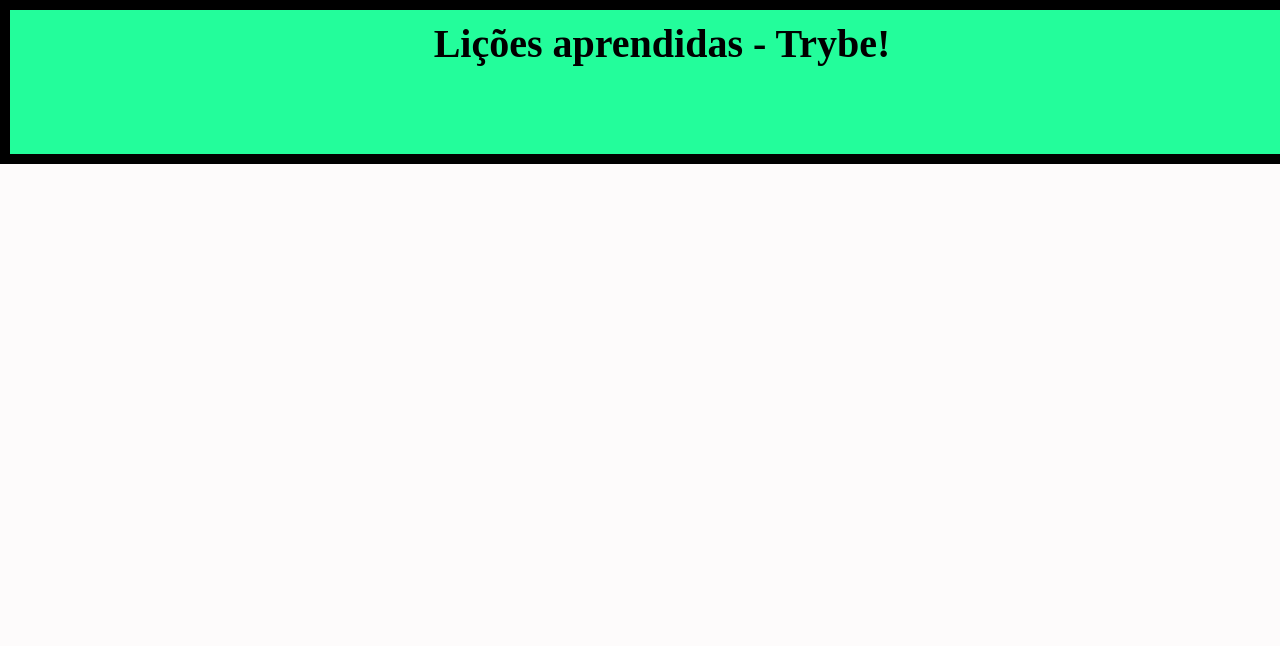
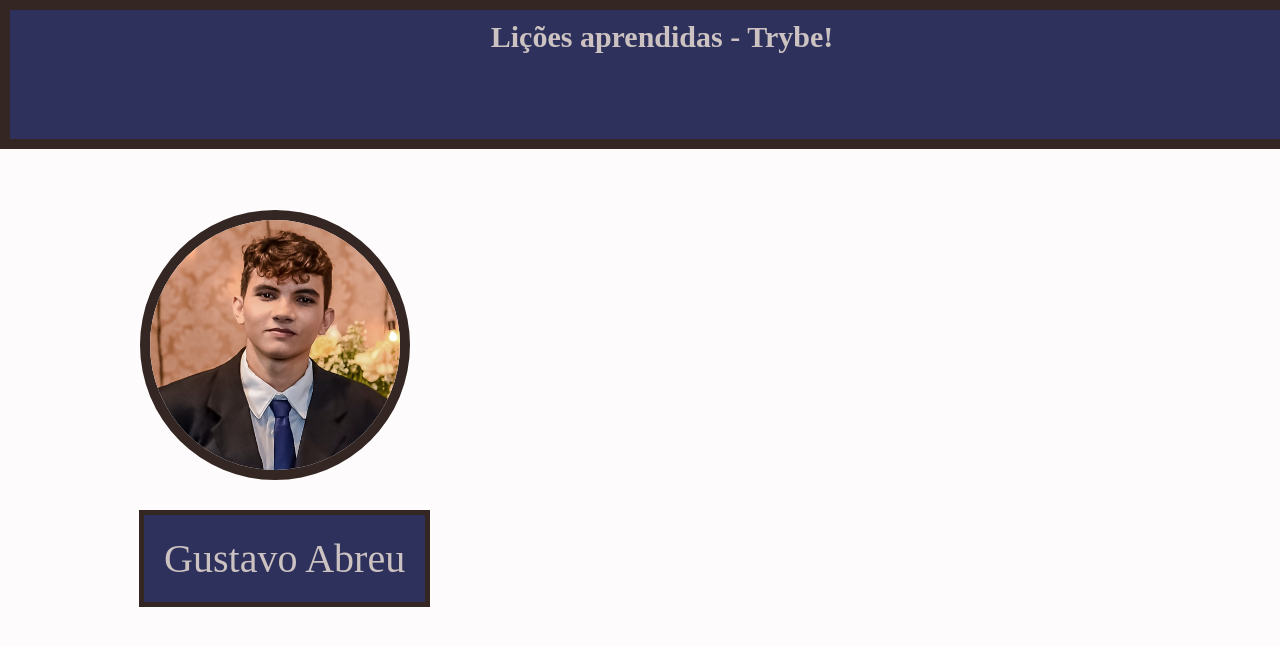
Before and after one commit to gustavoabreu02/LessonsLearned, a website: page index.html in a window 1280 px wide. Drawn offline with Linux system fonts and the light colour scheme.

Commit message:
requisito 3

```diff
--- a/index.html
+++ b/index.html
@@ -9,10 +9,14 @@
 </head>
 <body>
 <header id="cabecalho">
-    <h1 id="titulo">Lições aprendidas - Trybe!</h1>
+    <section>
+     <h1 id="titulo">Lições aprendidas - Trybe!</h1>
+     <img id="minha_foto" src="DSC_7672.jpg" alt="foto do Gustavo">
+     <a id="gustavo_link" href="">Gustavo Abreu</a>
+    </section>
+</header>
 
 
-</header>
 
 </body>
 </html>
--- a/style.css
+++ b/style.css
@@ -5,14 +5,34 @@
     position: fixed;
     top: 0;
     left: 0;
-    background-color: #23FD9B;
+    background-color: #2e315b;
     width: 92.5%;
     padding: 60px;
-    border: 10px solid black;
-    color: black;
+    border: 10px solid #342623;
+    color: #cbc2c1;
     font-size: 20px;
 }
 #titulo {
     text-align: center;
     margin-top: -50px;
 }
+#minha_foto {
+    width: 250px;
+    position: absolute;
+    top: 200px;
+    border-radius: 100%;
+    left: 10%;
+    border: 10px solid #342623;
+}
+#gustavo_link {
+    position: absolute;
+    top: 500px;
+    left: 9.9%;
+    font-size: 40px;
+    padding: 20px;
+    background-color: #2e315b;
+    border: 5px solid #342623;
+    border-radius: 0%;
+    color: #cbc2c1;
+    text-decoration: none;
+}
```
Also changed, not shown: DSC_7672.jpg (added).
